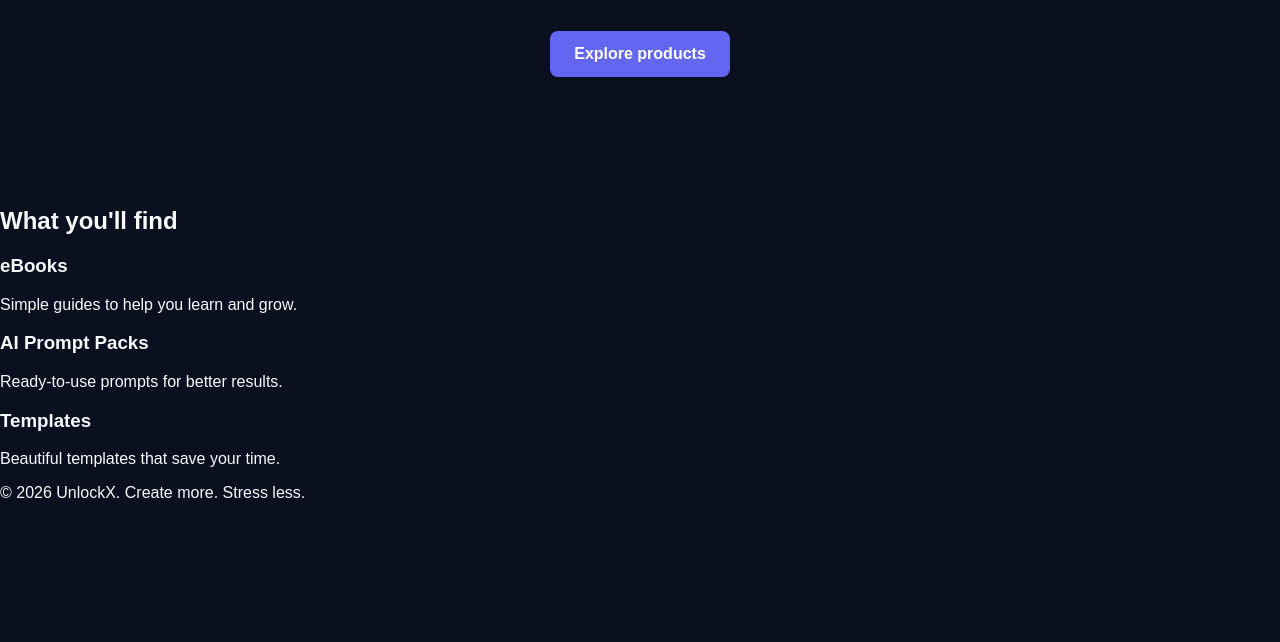
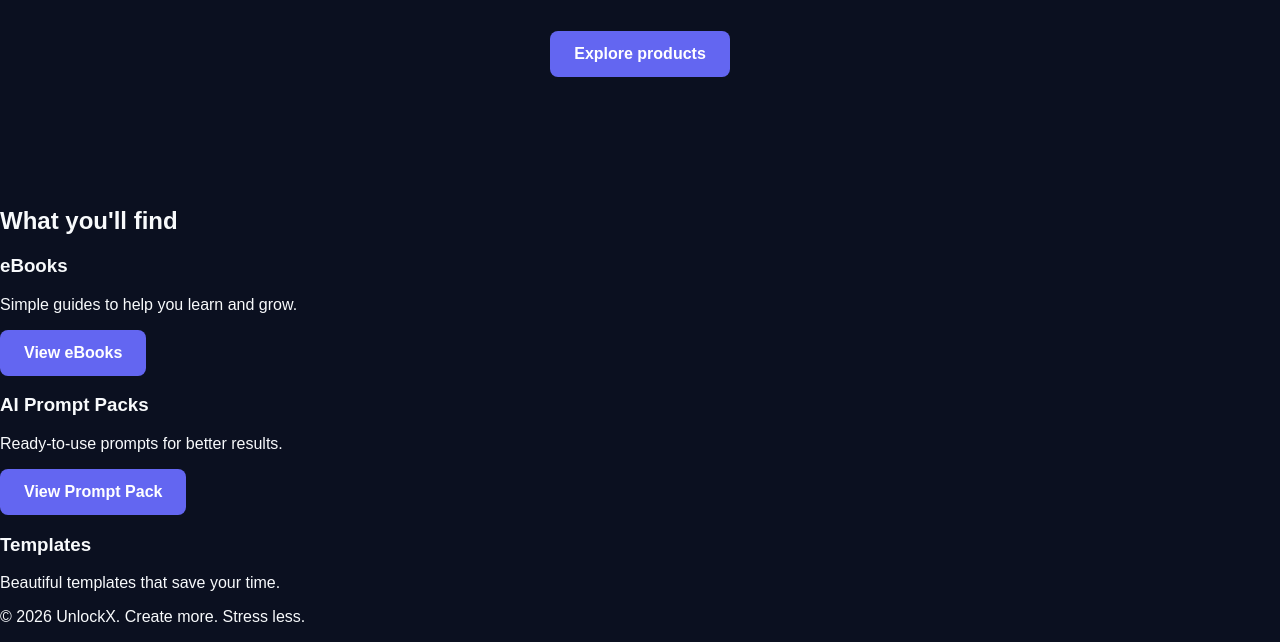
Before and after one commit to kuntaldas2020-debug/Unlockx, a plain HTML site: page index.html in a window 1280 px wide. Shown: the part 358-1000 px from the top of the page. Before the commit the page ends 876 px from the top, so only its background shows below. Drawn offline with Linux system fonts and the light colour scheme.

Commit message:
Update index.html

```diff
--- a/index.html
+++ b/index.html
@@ -32,11 +32,15 @@
         <article class="card">
                 <h3>eBooks</h3>
                 <p>Simple guides to help you learn and grow.</p>
+                <a class="button" href="ex.html">View eBooks</a>
             </article>
+
             <article class="card">
                 <h3>AI Prompt Packs</h3>
                 <p>Ready-to-use prompts for better results.</p>
+                <a class="button" href="prompt-pack.html">View Prompt Pack</a>
             </article>
+
             <article class="card">
                 <h3>Templates</h3>
                 <p>Beautiful templates that save your time.</p>
```
Lines whose indentation alone changed are shown as unchanged.
